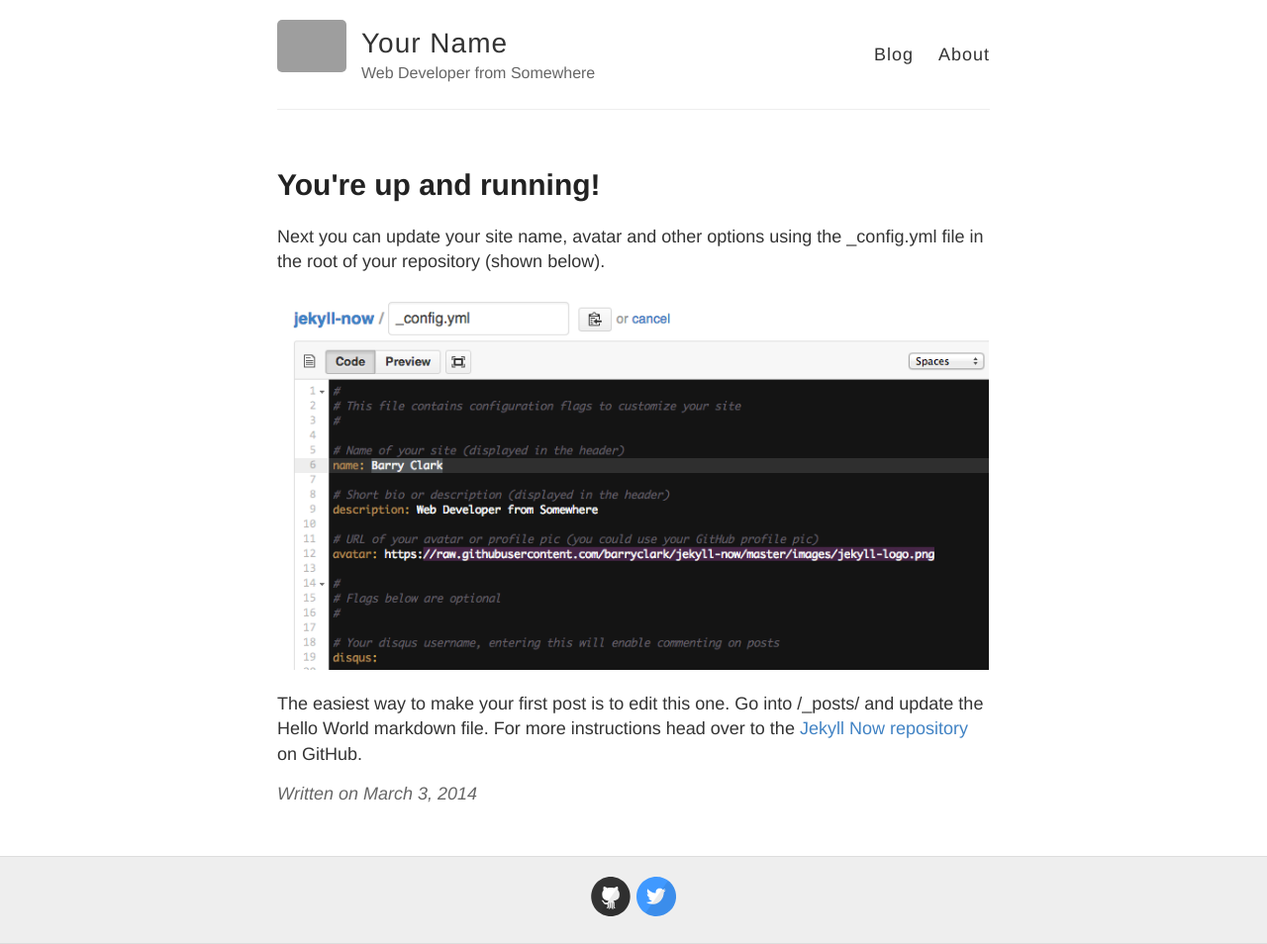
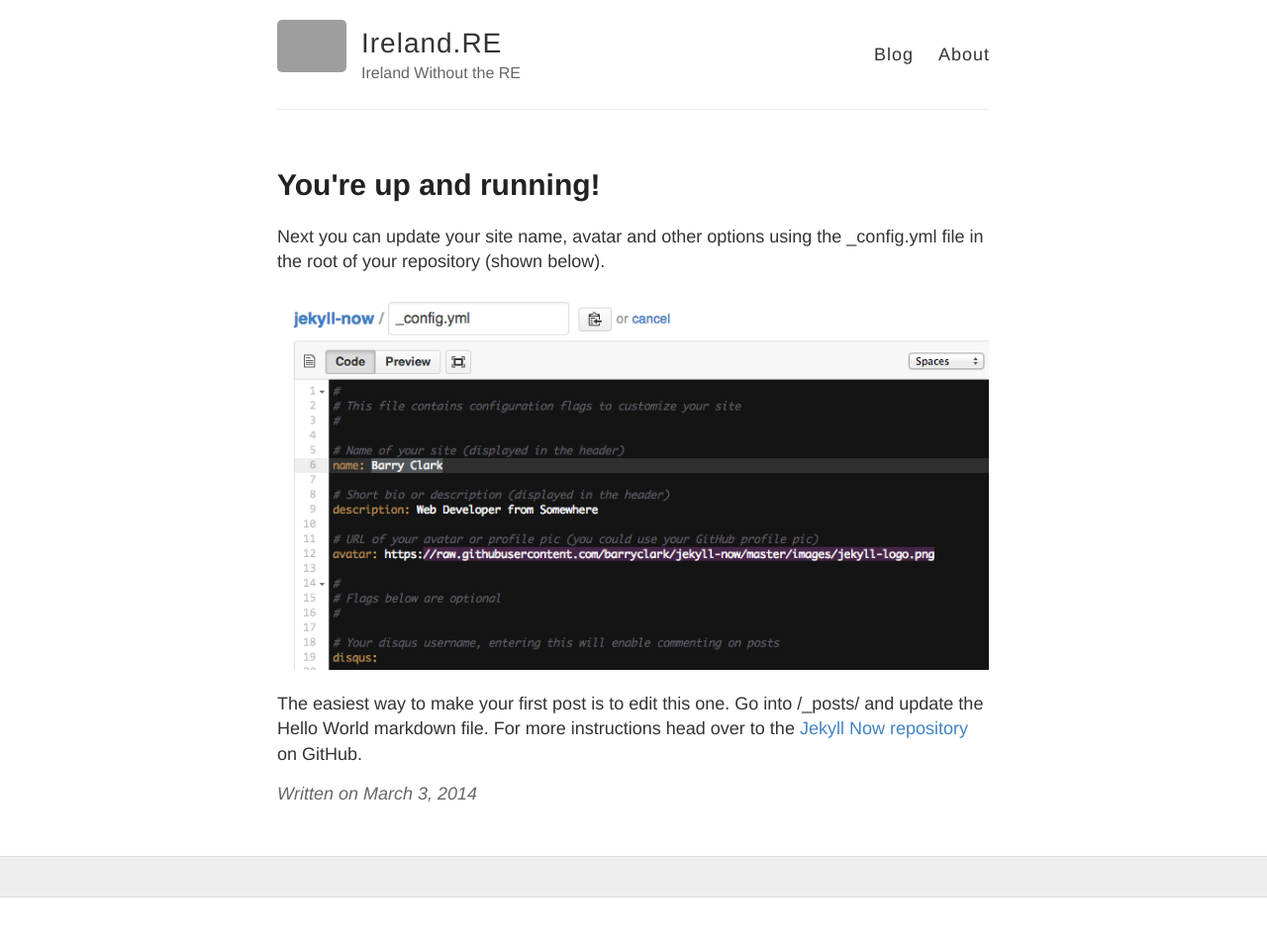
Before and after one commit to Finneyyy/ECSCIreland.github.io, a Jekyll site: the page built from _posts/2014-3-3-Hello-World.md, in a window 1280 px wide. Shown: the whole page at 99% size. Built offline with Jekyll 4.4.1, drawn with Linux system fonts in a browser that asks for light colours; after the commit the page ends 907 px from its top, so only the background shows below that; grey boxes are pictures that could not be loaded.

Commit message:
Updating config

```diff
--- a/_config.yml
+++ b/_config.yml
@@ -3,10 +3,10 @@
 #
 
 # Name of your site (displayed in the header)
-name: Your Name
+name: Ireland.RE
 
 # Short bio or description (displayed in the header)
-description: Web Developer from Somewhere
+description: Ireland Without the RE
 
 # URL of your avatar or profile pic (you could use your GitHub profile pic)
 avatar: https://raw.githubusercontent.com/barryclark/jekyll-now/master/images/jekyll-logo.png
@@ -21,12 +21,12 @@ footer-links:
   email:
   facebook:
   flickr:
-  github: barryclark/jekyll-now
+  github:
   instagram:
   linkedin:
   pinterest:
   rss: # just type anything here for a working RSS icon
-  twitter: jekyllrb
+  twitter:
   stackoverflow: # your stackoverflow profile, e.g. "users/50476/bart-kiers"
   youtube: # channel/<your_long_string> or user/<user-name>
   googleplus: # anything in your profile username that comes after plus.google.com/
```
